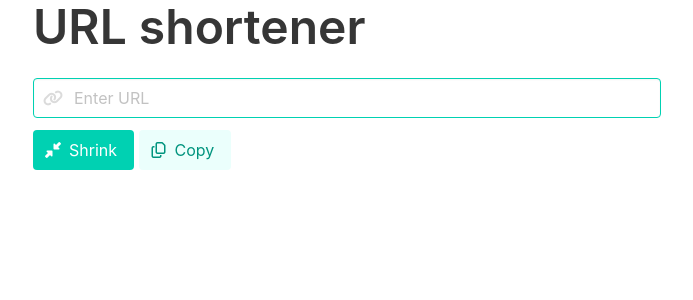
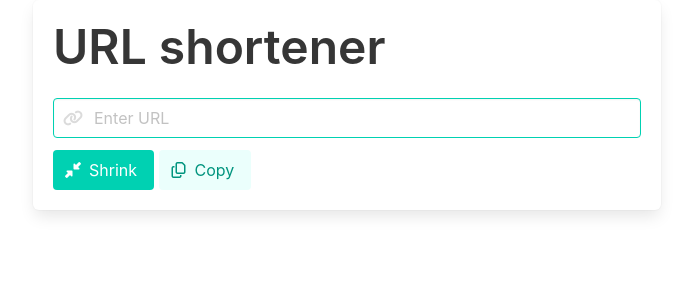
Before and after one commit to fimtow/url-shortener, a Svelte app: page / in a window 1280 px wide. Shown: the top 300 px of the page, without its empty margins (293-986 px from the left). Built offline with nearby package versions, Linux system fonts and the light colour scheme.

Commit message:
minor style changes

```diff
--- a/src/App.svelte
+++ b/src/App.svelte
@@ -23,9 +23,11 @@ const copy = () => {
 };
 
 </script>
+
 <link rel="stylesheet" href="https://cdn.jsdelivr.net/npm/bulma@0.9.1/css/bulma.min.css">
-<div class="columns is-centered">
+<div class="columns is-centered is-desktop is-vcentered">
 	<div class="column is-half">
+		<div class="box">
 			<h1 class="title is-1">URL shortener</h1>
 			<div class="field">
 				<p class="control has-icons-left">
@@ -49,3 +51,4 @@ const copy = () => {
 			</button>
 		</div>
 	</div>
+</div>
```
Lines whose indentation alone changed are shown as unchanged.
